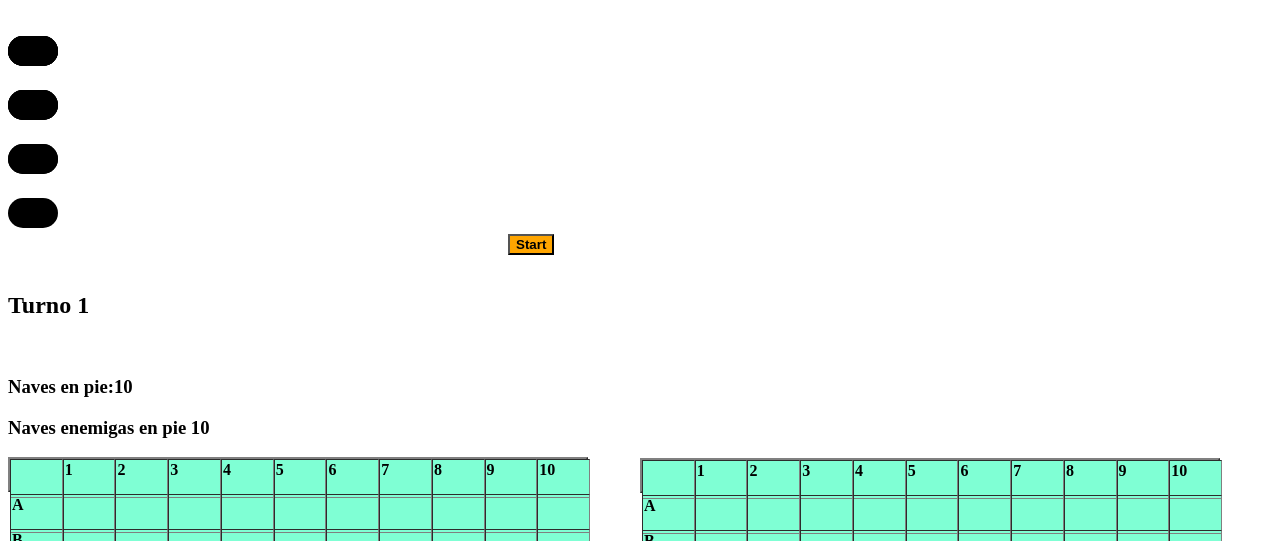
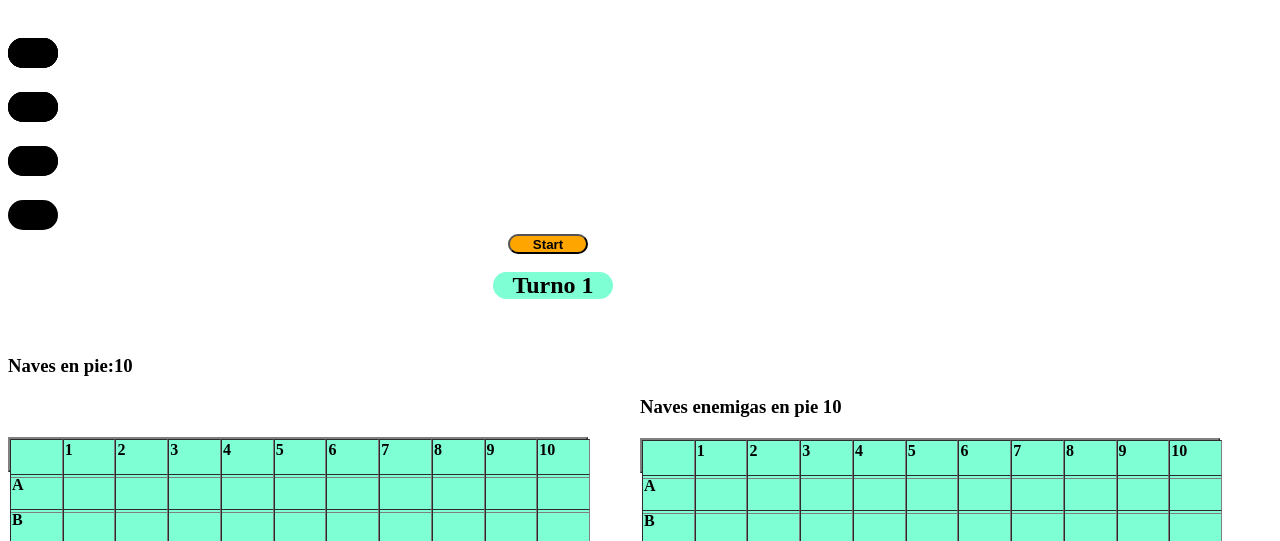
Before and after one commit to DanielCondia/ProyectoBattleShip, a plain HTML site: page index.html in a window 1280 px wide. Shown: the part 252-793 px from the top of the page. Drawn offline with Linux system fonts and the light colour scheme.

Commit message:
Agrego nuevos estilos a los botones y nuevas posiciones

```diff
--- a/stylegame.css
+++ b/stylegame.css
@@ -49,10 +49,28 @@ span{
     height: 30px;
     border-radius: 29px;
     position:absolute;
+    margin-top: 2px;
 }
 
 #Start{
     background-color:orange;
     margin-left: 500px;
     margin-top: 0px;
+    width: 80px;
+    height: 20px;
+    border-radius: 30px;
 }
+
+#textNavesEnemigasPie{
+    margin-left: 50%;
+}
+
+#seccionTurnos{
+    text-align: center;
+    margin-left: 50%;
+    width: 120px;
+    border-radius: 30px;
+    background-color: aquamarine;
+    margin-left: 485px;
+    margin-top: 0px;
+}
```
